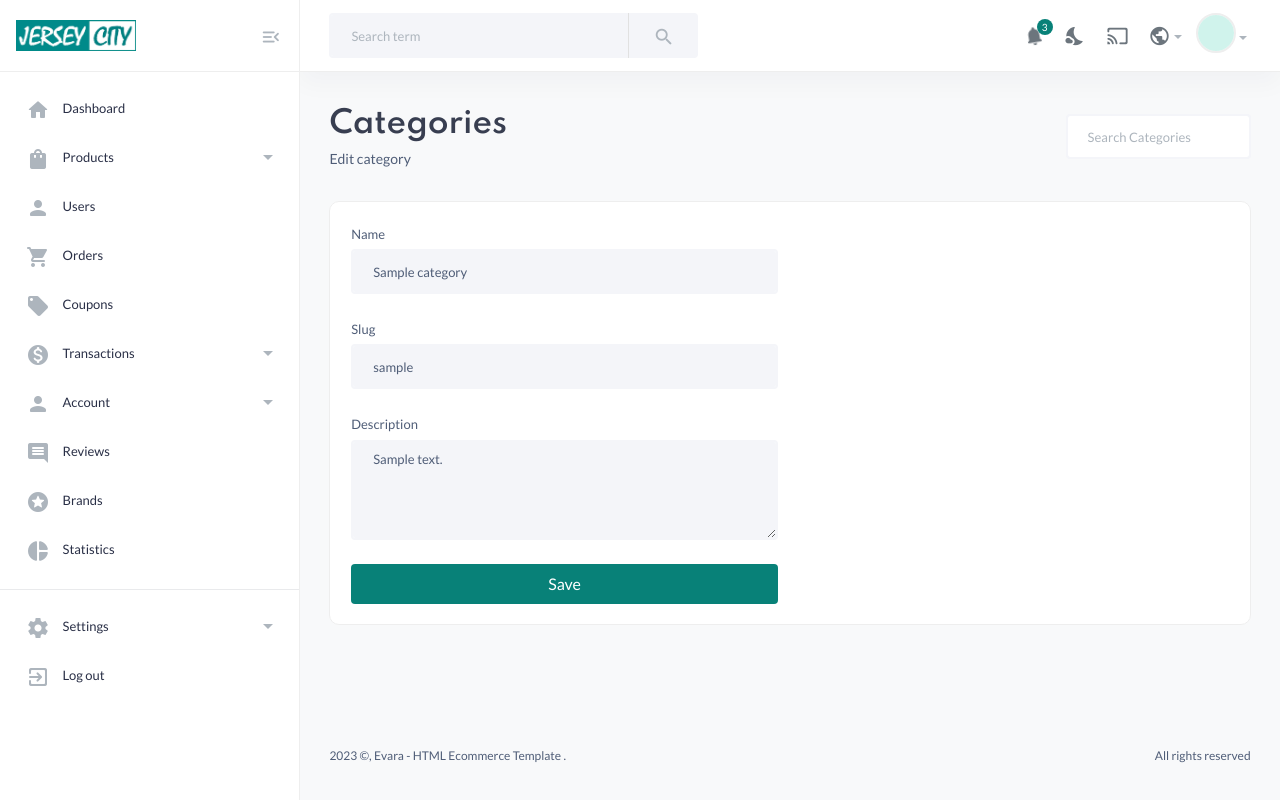
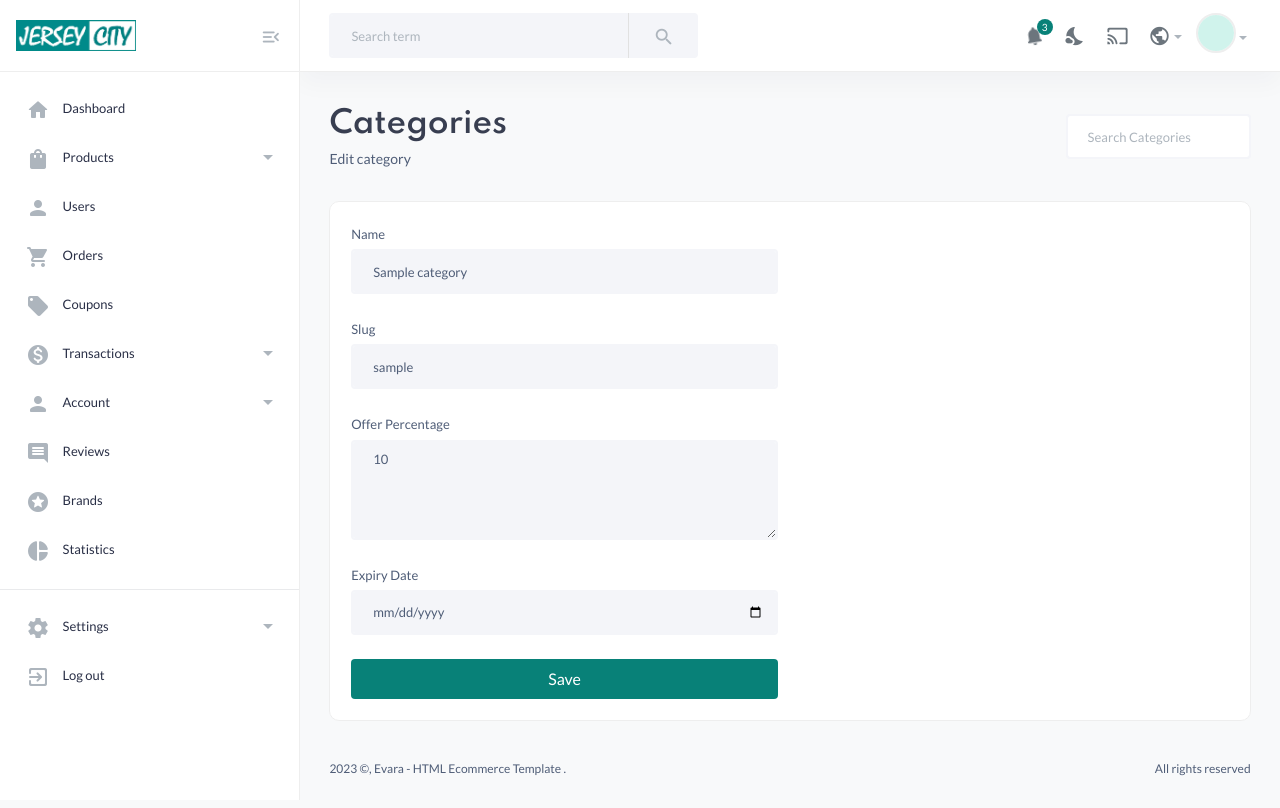
Before and after one commit to DinilKrishna/jerseycity, a Django app: page /adminpanel/edit_category/1 in a window 1280 px wide. Run offline with Django 4.2, Linux system fonts and the light colour scheme; a user stored in the database is signed in; tables that the repository leaves empty hold one stand-in row (values such as "Sample post"); some libraries are stand-ins or nearby versions.

Commit message:
category offers added

```diff
--- a/admindash/views.py
+++ b/admindash/views.py
@@ -1,3 +1,4 @@
+from datetime import datetime
 import re
 from django.http import HttpResponse
 from django.shortcuts import render, redirect
@@ -570,13 +571,18 @@ def block_user(request, uid):
 @admin_required
 def edit_category(request, id):
     context = {}
-    categories = Category.objects.get(id = id)
-    context['categories'] = categories
+    category = Category.objects.get(id = id)
+    context['categories'] = category
 
     if request.method == "POST":
         category_name = request.POST.get('category_name')
         category_slug = request.POST.get('category_slug')
-        category_description = request.POST.get('category_description')
+        # category_description = request.POST.get('category_description')
+        offer = request.POST.get('offer')
+        expiry_date = request.POST.get('offer_expiry_date')
+        print(expiry_date)
+        expiry_date = datetime.strptime(expiry_date, '%Y-%m-%d').date()
+        print(expiry_date)
 
         if Category.objects.filter(category_name__iexact=category_name).exclude(id=id).exists():
             messages.error(request, 'Category with this name already exists.')
@@ -587,12 +593,27 @@ def edit_category(request, id):
             messages.error(request, 'Category with this slug already exists.')
             return render(request, 'adminside/editcategory.html', context)
 
+        try:
+            category.category_name = category_name
+            category.category_slug = category_slug
+            category.save()
+            category_offer, created = CategoryOffer.objects.get_or_create(category=category)
+            category_offer.percentage = offer
 
-        categories.category_name = category_name
-        categories.category_slug = category_slug
-        categories.category_description = category_description
-        categories.save()
-        return redirect(reverse('categories'))
+            if expiry_date is not None:
+                category_offer.expiry_date = expiry_date
+
+            category_offer.save()
+
+            print('Category and CategoryOffer saved successfully.')
+            print('ajkslfhljksdhfsafjksadhfjklshfjklsdhfahljksdhfljkhfjklhsdjkfhasjklf')
+            products = Product.objects.filter(category = category)
+            for product in products:
+                product.selling_price = (float(product.price) - (float(product.price)*float(category_offer.percentage)/100))
+                product.save()
+            return redirect(reverse('categories'))
+        except Exception as e:
+            return HttpResponse(e)
 
     return render(request, 'adminside/editcategory.html', context)
 
--- a/products/models.py
+++ b/products/models.py
@@ -1,3 +1,4 @@
+from django.utils import timezone
 from django.db import models
 from base.models import BaseModel
 from django.dispatch import receiver
@@ -12,8 +13,9 @@ from userauth.models import UserProfile
 
 class Category(models.Model):
     category_name = models.CharField(max_length=50, unique=True)
+    offer = models.IntegerField(default = 0)
     category_slug = models.SlugField(unique=True, null=True, blank=True)
-    category_description = models.TextField(default=category_name)
+    # category_description = models.TextField(default=category_name)
     is_listed = models.BooleanField(default=True)
 
     def __str__(self) -> str:
@@ -124,3 +126,15 @@ class WishlistItems(BaseModel):
 class Return(BaseModel):
     order = models.ForeignKey("checkout.Order", on_delete=models.CASCADE)
     description = models.TextField()
+
+
+class CategoryOffer(BaseModel):
+    category = models.OneToOneField(Category, on_delete=models.CASCADE, related_name="category_offer")
+    percentage = models.IntegerField(default=0)
+    expiry_date = models.DateField(default= timezone.now)
+
+    def is_valid(self):
+        return self.expiry_date >= timezone.now().date()
+
+    def __str__(self):
+        return f"{self.category.category_name} Offer"
--- a/templates/adminside/editcategory.html
+++ b/templates/adminside/editcategory.html
@@ -28,9 +28,17 @@
                                 <label for="product_slug" class="form-label">Slug</label>
                                 <input type="text" placeholder="Type here" class="form-control" name="category_slug" value="{{categories.category_slug}}" required/>
                             </div>
-                            <div class="mb-4">
+                            {% comment %} <div class="mb-4">
                                 <label class="form-label">Description</label>
                                 <textarea placeholder="Type here" class="form-control" name="category_description" value="" required>{{categories.category_description}}</textarea>
+                            </div> {% endcomment %}
+                            <div class = "mb-4">
+                                <label class="form-label">Offer Percentage</label>
+                                <textarea type="number" placeholder="Discount" class="form-control" name="offer" value="" required>{{categories.category_offer.percentage}}</textarea>
+                            </div>
+                            <div class="mb-4">
+                                <label class="form-label">Expiry Date</label>
+                                <input class="form-control" type="date" id="offer_expiry_date" name="offer_expiry_date" value="{{ category.category_offer.expiry_date|date:'Y-m-d' }}" required>
                             </div>
                             {% for x in messages %}
                             <div class="alert alert-danger px-3" id="error">{{x}}</div>
```
Also changed, not shown: templates/adminside/categories.html (+4 -4 lines), products/migrations/0012_category_offer_categoryoffer.py (added), products/migrations/0013_remove_category_category_description.py (added), products/migrations/0014_alter_categoryoffer_expiry_date.py (added).
